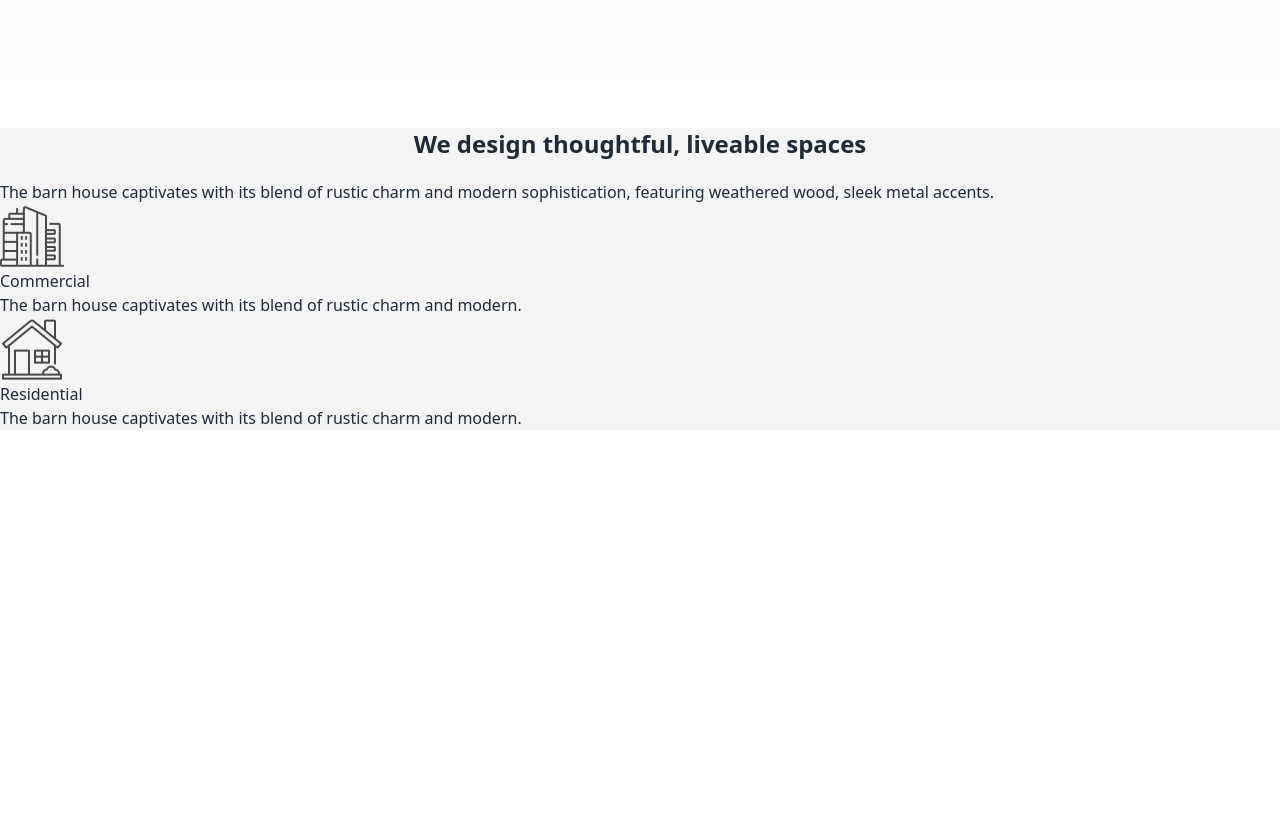
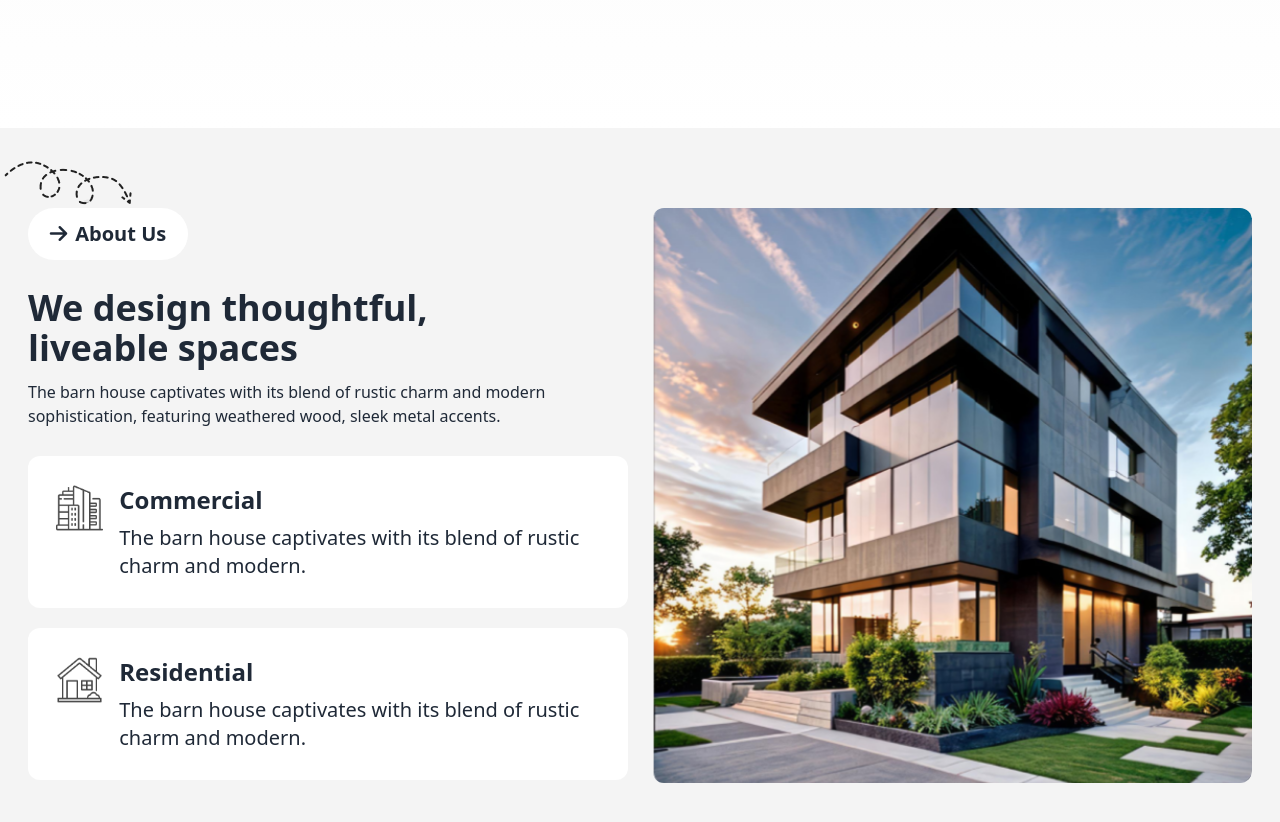
Before and after one commit to gs-shaykot/ASSIGNMENT-3, a plain HTML site: page index.html in a window 1280 px wide. Shown: the part 740-1562 px from the top of the page. Before the commit the page ends 1170 px from the top, so only its background shows below. Drawn offline with nearby package versions, Linux system fonts and the light colour scheme.

Commit message:
about complete

```diff
--- a/index.html
+++ b/index.html
@@ -96,14 +96,16 @@
                         </div>
                         <div class="hero-content text-center">
                             <div class="max-w-4xl flex flex-col items-center">
-                                <h1 class="md:text-5xl text-4xl font-bold">A barn house of this design has a striking appearance
+                                <h1 class="md:text-5xl text-4xl font-bold">A barn house of this design has a striking
+                                    appearance
                                 </h1>
                                 <p class="py-6">
                                     The barn house captivates with its blend of rustic charm and modern sophistication,
                                     featuring weathered wood, sleek metal accents, and large windows that flood the
                                     space with natural light.
                                 </p>
-                                <div class="w-11/12 md:w-auto bg-[#d4f6ae] box-border flex items-center md:justify-around justify-center rounded-[50px] mb-10">
+                                <div
+                                    class="w-11/12 md:w-auto bg-[#d4f6ae] box-border flex items-center md:justify-around justify-center rounded-[50px] mb-10">
                                     <a class="font-semibold pr-2 px-5 py-3 text-xl">View Details</a>
                                     <div class="bg-primary rounded-[50%] w-9 h-9 flex justify-center items-center mr-1">
                                         <i class=" fa-solid fa-arrow-right text-xl -rotate-45 font-bold text-white"></i>
@@ -120,37 +122,54 @@
 
     <div class="w-full bg-[#f4f4f4]">
         <div class="w-11/12 md:w-auto md:container mx-auto ">
-            <div class="about">
-                <div class="content mx-auto">
-                    <h1 class="font-extrabold mb-5 mx-auto text-2xl text-center w-8/12" >We design thoughtful, liveable spaces</h1>
-                    <p>The barn house captivates with its blend of rustic charm and
-                        modern sophistication, featuring weathered wood, sleek metal accents.</p>
-                    <div class="card1">
+            <div class="about py-10 lg:py-20 lg:flex lg:gap-6 lg:items-start lg:p-7">
+                <div class="content flex flex-col items-center lg:items-start mx-auto lg:flex-1">
+
+                    <button class="relative bg-white font-semibold mb-7 px-5 py-3 rounded-[50px] text-xl w-40 lg:before:absolute lg:before:content-[''] lg:before:bg-[url('/img/arrow.png')] lg:before:bg-no-repeat lg:before:bg-center lg:before:w-[150px] lg:before:h-[50px] lg:before:-top-[50px] lg:before:right-[-30px] lg:before:transform lg:before:-translate-x-1/2">
+                        <i class="mr-2 fa-solid fa-arrow-right"></i>About Us
+                    </button>
+
+                    <div class="tittles mb-5 lg:mb-7">
+                        <h1 class="font-extrabold mb-3 mx-auto text-2xl lg:text-4xl text-center lg:text-start">We design
+                            thoughtful,<br> liveable spaces</h1>
+                        <p class="text-center lg:text-start ">The barn house captivates with its blend of rustic charm
+                            and
+                            modern sophistication, featuring weathered wood, sleek metal accents.</p>
+                    </div>
+                    <div class="card1 flex bg-white mb-5 p-4 lg:p-7 rounded-xl">
                         <div class="card_img">
-                            <img src="img/commercial.png" alt="">
+                            <img class="pr-4 w-15 h-12" src="img/commercial.png" alt="">
                         </div>
-                        <div class="card_content">
-                            <h3>Commercial</h3>
-                            <p>The barn house captivates with its blend of rustic charm and modern.</p>
+                        <div class="card_content flex-1">
+                            <h3 class="font-semibold pb-2 lg:text-2xl">Commercial</h3>
+                            <p class="text-xl">The barn house captivates with its blend of rustic charm and modern.</p>
                         </div>
                     </div>
-                    <div class="card2">
+                    <div class="card2 flex bg-white mb-5 lg:mb-0 p-4 lg:p-7 rounded-xl">
                         <div class="card_img">
-                            <img src="img/residential.png" alt="">
+                            <img class="pr-4 w-15 h-12" src="img/residential.png" alt="">
                         </div>
-                        <div class="card_content">
-                            <h3>Residential</h3>
-                            <p>The barn house captivates with its blend of rustic charm and modern.</p>
+                        <div class="card_content flex-1">
+                            <h3 class="font-semibold pb-2 lg:text-2xl">Residential</h3>
+                            <p class="text-xl">The barn house captivates with its blend of rustic charm and modern.</p>
                         </div>
                     </div>
                 </div>
-                <div class="about_img">
-
+                <div class=" bg-center bg-cover bg-no-repeat h-60 lg:h-[575px] rounded-xl lg:flex-1 "
+                    style="background-image: url(img/Rectangle.png)">
                 </div>
             </div>
         </div>
     </div>
 
+    <div class="w-full bg-[#f4f4f4]">
+        <div class="w-11/12 md:w-auto md:container mx-auto ">
+
+        </div>
+    </div>
+
+
+
 </body>
 
 </html>
```
Also changed, not shown: img/arrow.png (added).
